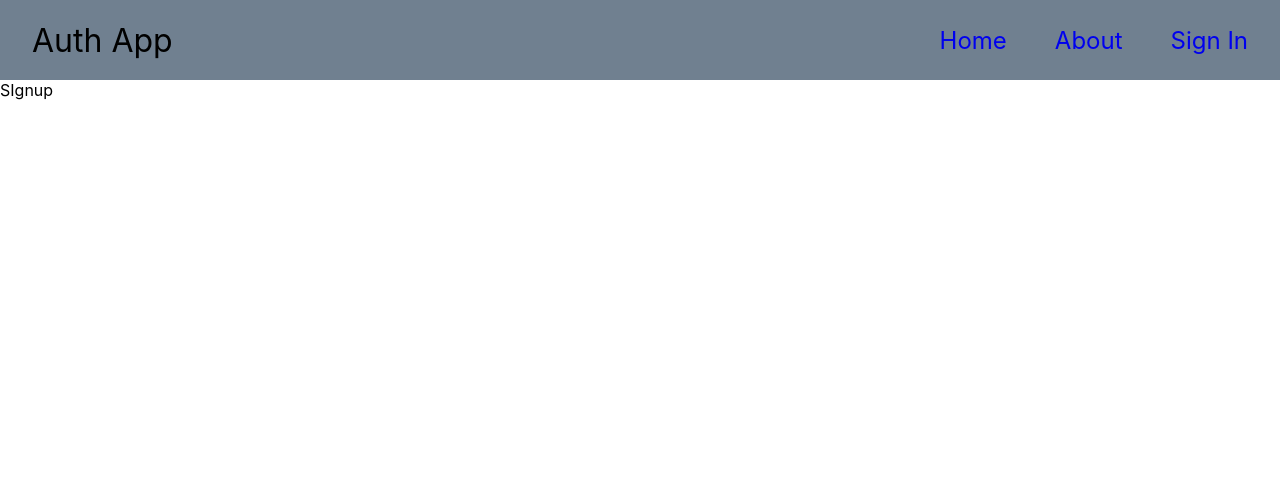
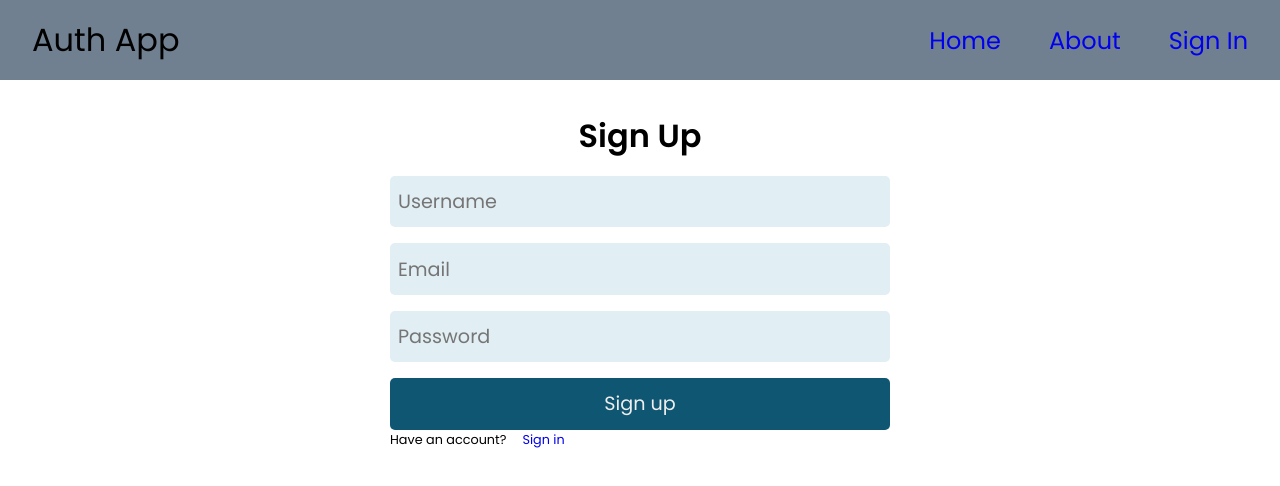
Before and after one commit to aramind/mern-auth, a React (Create React App) app in the folder client/: page /sign-up in a window 1280 px wide. Shown: the top 486 px of the page. Built offline with nearby package versions, Linux system fonts and the light colour scheme.

Commit message:
feat: styling the fe of sign up page

```diff
--- a/client/src/App.css
+++ b/client/src/App.css
@@ -5,3 +5,16 @@
 ul a {
   text-decoration: none;
 }
+
+button:hover {
+  opacity: 0.8;
+  cursor: pointer;
+}
+
+.navlink {
+  text-decoration: none;
+}
+
+.navlink:hover {
+  opacity: 0.7;
+}
--- a/client/src/App.js
+++ b/client/src/App.js
@@ -3,7 +3,7 @@
 import Home from "./pages/Home";
 import About from "./pages/About";
 import Signin from "./pages/Signin";
-import SIgnup from "./pages/SIgnup";
+import Signup from "./pages/SIgnup";
 import Profile from "./pages/Profile";
 import Header from "./components/header/Header";
 
@@ -26,7 +26,7 @@
         />
         <Route
           path="/sign-up"
-          element={<SIgnup />}
+          element={<Signup />}
         />
         <Route
           path="/profile"
--- a/client/src/components/header/Header.js
+++ b/client/src/components/header/Header.js
@@ -7,13 +7,22 @@
     <div className="header">
       <div className="header__logo">Auth App</div>
       <ul className="header__navlinks">
-        <NavLink to="/">
+        <NavLink
+          to="/"
+          className="navlink"
+        >
           <li>Home</li>
         </NavLink>
-        <NavLink to="/about">
+        <NavLink
+          to="/about"
+          className="navlink"
+        >
           <li>About</li>
         </NavLink>
-        <NavLink to="/sign-in">
+        <NavLink
+          to="/sign-in"
+          className="navlink"
+        >
           <li>Sign In</li>
         </NavLink>
       </ul>
--- a/client/src/index.css
+++ b/client/src/index.css
@@ -1,13 +1,13 @@
-body {
+@import url("https://fonts.googleapis.com/css2?family=Poppins:ital,wght@0,100;0,200;0,300;0,400;0,500;0,600;1,100;1,200;1,300;1,400;1,500;1,600&family=Roboto:ital,wght@0,100;0,300;0,400;0,500;0,700;0,900;1,100;1,300;1,400;1,500;1,700;1,900&display=swap");
+
+/* font-family: 'Poppins', sans-serif;
+font-family: 'Roboto', sans-serif; */
+* {
+  box-sizing: border-box;
   margin: 0;
-  font-family: -apple-system, BlinkMacSystemFont, 'Segoe UI', 'Roboto', 'Oxygen',
-    'Ubuntu', 'Cantarell', 'Fira Sans', 'Droid Sans', 'Helvetica Neue',
-    sans-serif;
-  -webkit-font-smoothing: antialiased;
-  -moz-osx-font-smoothing: grayscale;
+  padding: 0;
 }
 
-code {
-  font-family: source-code-pro, Menlo, Monaco, Consolas, 'Courier New',
-    monospace;
+html {
+  font-family: "Poppins", sans-serif;
 }
--- a/client/src/pages/SIgnup.js
+++ b/client/src/pages/SIgnup.js
@@ -1,7 +1,43 @@
 import React from "react";
+import { NavLink } from "react-router-dom";
+import "./pages.css";
 
-const SIgnup = () => {
-  return <div>SIgnup</div>;
+const Signup = () => {
+  return (
+    <div className="sign-up">
+      <h1 className="sign-up__title">Sign Up</h1>
+      <form className="sign-up__form">
+        <input
+          type="text"
+          className="sign-up__form-entry"
+          placeholder="Username"
+          id="username"
+        />
+        <input
+          type="email"
+          className="sign-up__form-entry"
+          placeholder="Email"
+          id="email"
+        />
+        <input
+          type="password"
+          className="sign-up__form-entry"
+          placeholder="Password"
+          id="password"
+        />
+        <button className="signup__button">Sign up</button>
+      </form>
+      <div className="sign-up__extras">
+        <p>Have an account?</p>
+        <NavLink
+          to="/sign-in"
+          className="navlink"
+        >
+          <span>Sign in</span>
+        </NavLink>
+      </div>
+    </div>
+  );
 };
 
-export default SIgnup;
+export default Signup;
--- /dev/null
+++ b/client/src/pages/pages.css
@@ -0,0 +1,52 @@
+.sign-up {
+  margin: 2rem auto;
+  /* outline: 1px solid red; */
+  min-height: calc(100vh - 80px);
+  max-width: 500px;
+
+  display: flex;
+  flex-flow: column nowrap;
+  gap: 1rem;
+
+  align-items: center;
+}
+
+.sign-up__form {
+  width: 100%;
+  /* outline: 1px solid blue; */
+  display: flex;
+  flex-flow: column nowrap;
+  gap: 1rem;
+}
+
+.sign-up__form-entry {
+  padding: 0.7rem 0.5rem;
+  border-radius: 5px;
+  border: none;
+  background-color: rgb(225, 238, 243);
+
+  font-family: inherit;
+  font-size: 1.2rem;
+}
+
+.signup__button {
+  padding: 0.7rem 0.5rem;
+  border-radius: 5px;
+  border: none;
+  color: #eee;
+  background-color: rgb(14, 86, 114);
+
+  font-family: inherit;
+  font-size: 1.2rem;
+}
+
+.sign-up__extras {
+  width: 100%;
+  /* outline: 1px solid blue; */
+  display: flex;
+  flex-flow: row wrap;
+  gap: 1rem;
+
+  font-size: 0.8rem;
+  margin-top: -0.9rem;
+}
```
